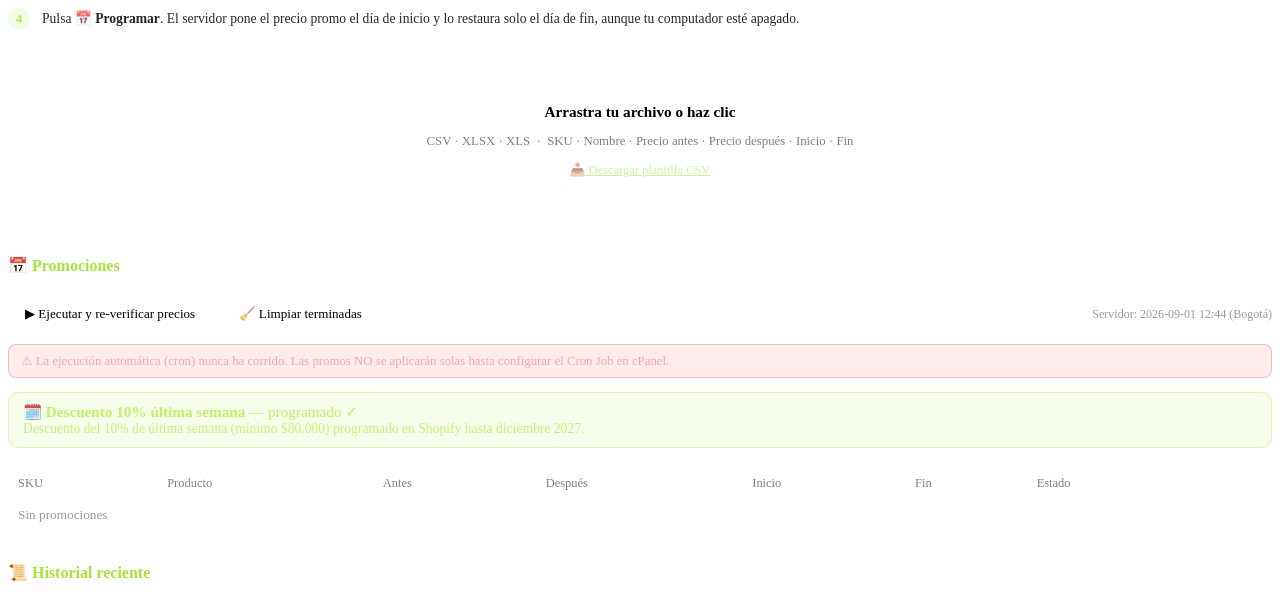
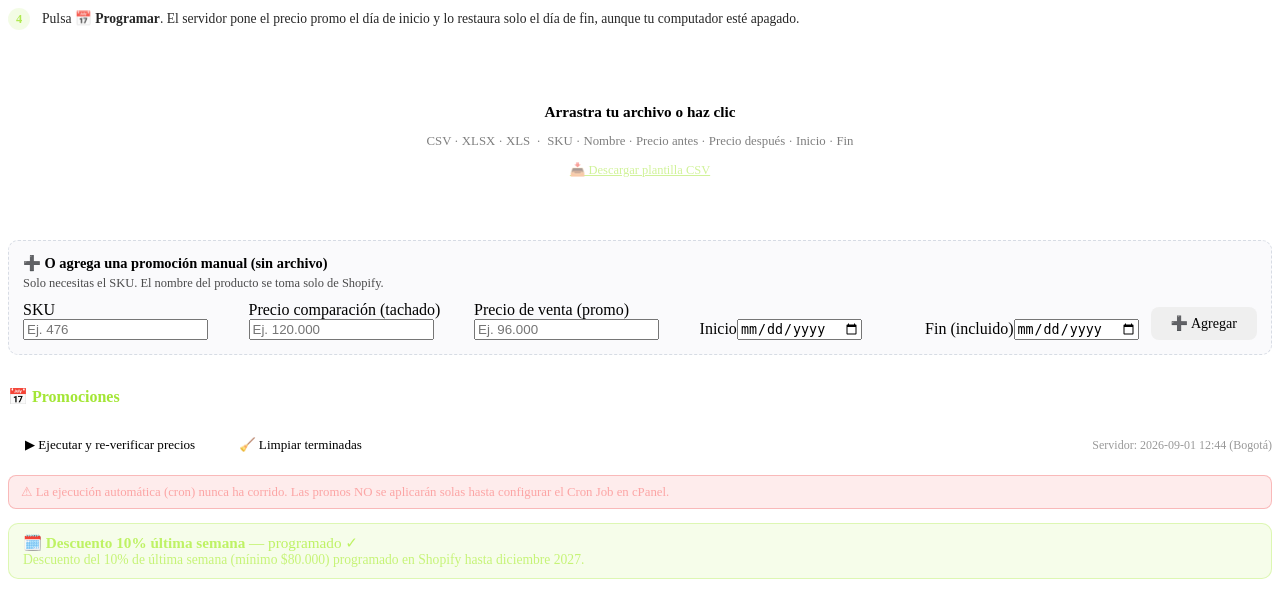
Before and after one commit to admonunoa-wq/reportes-shopify, a PHP site: page /promos/index.php in a window 1280 px wide. Shown: the part 504-1099 px from the top of the page. Run offline with PHP 8.4, Linux system fonts and the light colour scheme; data that the repository does not hold is empty; some libraries are stand-ins or nearby versions.

Commit message:
Promos: formulario de alta manual (SKU + precios + fechas, sin nombre)
Permite agregar una promocion sin archivo: SKU, precio comparacion,
precio de venta, inicio y fin. El nombre se toma de Shopify (opcional).
Usa la accion 'schedule' existente con una sola fila.

Co-Authored-By: Claude Fable 5 <noreply@anthropic.com>
Claude-Session: https://claude.ai/code/session_01MeUJmj9jy9CYUYJucZR1hv

```diff
--- a/promos/index.php
+++ b/promos/index.php
@@ -70,6 +70,11 @@
     .diag tr.d-fix td { color: #fcd34d; }
     .diag tr.d-ok  td { opacity: .7; }
     .diag tr.d-err td { color: #fca5a5; }
+    .manual-box { margin: 16px 0 0; padding: 14px; border-radius: 10px; border: 1px dashed rgba(148,163,184,.35); background: rgba(148,163,184,.05); }
+    .manual-title { font-size: .9rem; font-weight: 700; margin-bottom: 4px; }
+    .manual-hint { font-size: .78rem; opacity: .7; margin: 0 0 10px; }
+    .manual-grid { display: flex; flex-wrap: wrap; gap: 10px; align-items: flex-end; }
+    .manual-grid .field { flex: 1 1 140px; }
     @media(max-width:600px){ .dates-row { flex-direction: column; } }
   </style>
 </head>
@@ -120,6 +125,21 @@
         </button>
       </div>
       <div class="msg hidden" id="schedMsg"></div>
+
+      <!-- Alta manual (una sola promo, sin archivo) -->
+      <div class="manual-box">
+        <div class="manual-title">➕ O agrega una promoción manual (sin archivo)</div>
+        <p class="manual-hint">Solo necesitas el SKU. El nombre del producto se toma solo de Shopify.</p>
+        <div class="manual-grid">
+          <div class="field"><label>SKU</label><input type="text" id="mSku" placeholder="Ej. 476"></div>
+          <div class="field"><label>Precio comparación (tachado)</label><input type="text" id="mBefore" inputmode="numeric" placeholder="Ej. 120.000"></div>
+          <div class="field"><label>Precio de venta (promo)</label><input type="text" id="mAfter" inputmode="numeric" placeholder="Ej. 96.000"></div>
+          <div class="field"><label>Inicio</label><input type="date" id="mStart"></div>
+          <div class="field"><label>Fin (incluido)</label><input type="date" id="mEnd"></div>
+          <button class="flecha" id="mBtn" onclick="scheduleManual()" style="align-self:flex-end;cursor:pointer;border:none;font-family:inherit;font-size:.88rem;padding:8px 20px;border-radius:8px">➕ Agregar</button>
+        </div>
+        <div class="msg hidden" id="mMsg"></div>
+      </div>
 
       <!-- Vista previa -->
       <div class="preview-section hidden" id="preSection">
@@ -389,6 +409,42 @@ function schedule() {
     .finally(() => setBtn('schedBtn', false, '📅 Programar →'));
 }
 
+// ── Alta manual (una sola promo) ─────────────────────────────────
+function scheduleManual() {
+  const sku    = el('mSku').value.trim();
+  const before = cleanNum(el('mBefore').value);
+  const after  = cleanNum(el('mAfter').value);
+  const start  = el('mStart').value;
+  const end    = el('mEnd').value;
+
+  if (!sku)           { showManual('err', '⚠ Escribe el SKU.'); return; }
+  if (!(after > 0))   { showManual('err', '⚠ El precio de venta debe ser mayor que 0.'); return; }
+  if (!start || !end) { showManual('err', '⚠ Pon las fechas de inicio y fin.'); return; }
+  if (end < start)    { showManual('err', '⚠ La fecha Fin no puede ser anterior al Inicio.'); return; }
+
+  setBtn('mBtn', true, 'Agregando…');
+  api({ action: 'schedule', rows: [{ sku, product: '', beforePrice: before, promoPrice: after, start, end }] })
+    .then(d => {
+      if (d.error)   { showManual('err', '⚠ ' + d.error); return; }
+      if (!d.added)  { showManual('err', '⚠ No se agregó (revisa SKU, precio y fechas).'); return; }
+      let txt = '✅ Promo agregada';
+      if (d.applied) txt += ' y aplicada de inmediato';
+      showManual('ok', txt);
+      ['mSku', 'mBefore', 'mAfter', 'mStart', 'mEnd'].forEach(id => el(id).value = '');
+      if (d.schedule) renderSchedule(d.schedule);
+      refresh();
+    })
+    .catch(err => showManual('err', 'Error de conexión: ' + err.message))
+    .finally(() => setBtn('mBtn', false, '➕ Agregar'));
+}
+
+function showManual(type, text) {
+  const e = el('mMsg');
+  e.className = 'msg ' + type;
+  e.textContent = text;
+  show('mMsg', true);
+}
+
 // ── Acciones ─────────────────────────────────────────────────────
 function cancelPromo(id, sku) {
   if (!confirm('¿Cancelar la promo de ' + sku + '?\nSi está activa, el precio original se restaura.')) return;
```
